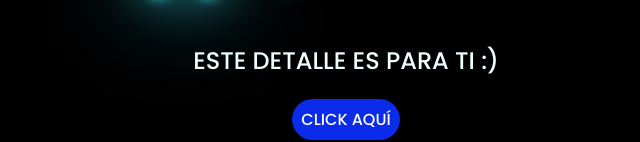
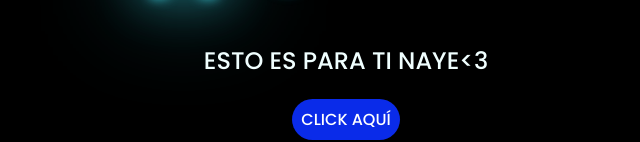
Before and after one commit to xJGAMERx/floresnegra, a plain HTML site: page index.html in a window 1280 px wide. Shown: the part 328-470 px from the top of the page, without its empty margins (302-942 px from the left). Drawn offline with Linux system fonts and the light colour scheme.

Commit message:
index.html

```diff
--- a/index.html
+++ b/index.html
@@ -19,7 +19,7 @@
         <span>!</span>
     </div>
     <div class="description">
-        <span>ESTE DETALLE ES PARA TI :)</span>
+        <span>ESTO ES PARA TI NAYE<3 </span>
     </div>
     <div class="button">
         <button class="botones">
```
